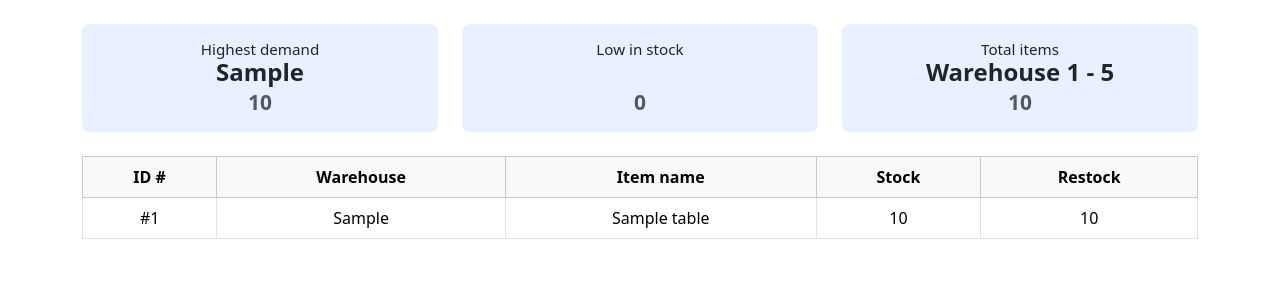
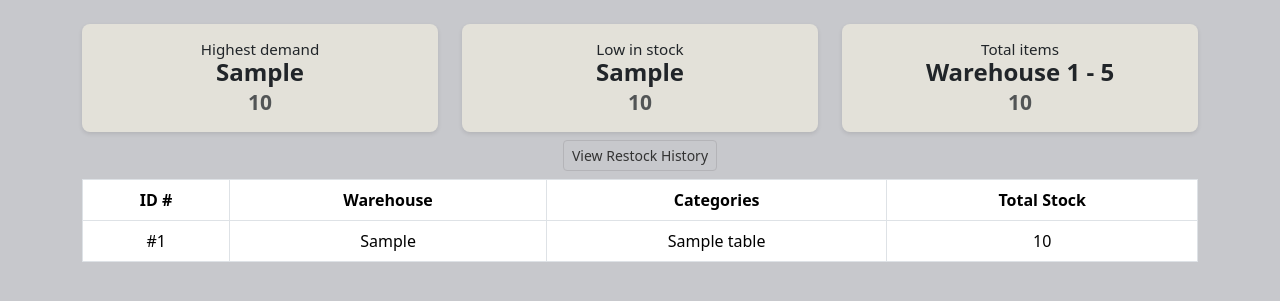
Before and after one commit to bearbrand05/security, a PHP site: page /inventory.php in a window 1280 px wide. Shown: the top 301 px of the page. Run offline with PHP 8.4, Linux system fonts and the light colour scheme; tables that the repository leaves empty hold one stand-in row (values such as "Sample post").

Commit message:
Update inventory.php

```diff
--- a/inventory.php
+++ b/inventory.php
@@ -1,11 +1,9 @@
 <?php
-
 $host = "localhost";
 $user = "root";
 $pass = "";
 $dbname = "inventory_db";
 $mysqli = new mysqli($host, $user, $pass, $dbname);
-
 
 if ($mysqli->connect_error) {
   die("Connection failed: " . $mysqli->connect_error);
@@ -17,24 +15,25 @@ $result = $mysqli->query($query);
 $items = [];
 $totalStock = 0;
 $highestRestock = 0;
-$lowestStock = 0;
+$lowestStock = PHP_INT_MAX;
 $warehouseHighDemand = '';
 $warehouseLowStock = '';
 
 while ($row = $result->fetch_assoc()) {
   $items[] = $row;
   $totalStock += $row['stock_invent'];
+
   if ($row['restock_invent'] > $highestRestock) {
     $highestRestock = $row['restock_invent'];
     $warehouseHighDemand = $row['warehouse'];
   }
+
   if ($row['stock_invent'] < $lowestStock) {
     $lowestStock = $row['stock_invent'];
     $warehouseLowStock = $row['warehouse'];
   }
 }
 ?>
-
 <!DOCTYPE html>
 <html lang="en">
 <head>
@@ -42,18 +41,15 @@ while ($row = $result->fetch_assoc()) {
   <title>Warehouse Dashboard</title>
   <link href="https://cdn.jsdelivr.net/npm/bootstrap@5.3.2/dist/css/bootstrap.min.css" rel="stylesheet">
   <style>
+    body {
+      background-color: #C7C8CC;
+    }
     .info-box {
-      background-color: #e7f1ff;
+      background-color: #E3E1D9;
       border-radius: 8px;
       padding: 1rem;
       text-align: center;
-    }
-
-    td div {
-  display: flex;
-  align-items: center;
-  justify-content: center;
-  gap: 0.5rem;
+      box-shadow: 0 2px 4px rgba(0,0,0,0.1);
     }
 
     .info-box h6 {
@@ -61,30 +57,56 @@ while ($row = $result->fetch_assoc()) {
       font-weight: 400;
       font-size: 0.95rem;
     }
+
     .info-box h4 {
       margin: 0;
       font-weight: 700;
     }
-    table th, table td {
-        vertical-align: middle;
+
+    .table thead {
+      background-color: #C7C8CC;
     }
+
+    .table tbody tr:nth-child(even) {
+      background-color: #F2EFE5;
+    }
+
+    .table tbody tr:hover {
+      background-color: #E3E1D9;
+    }
+
+    .btn-outline-secondary {
+      border-color: #B4B4B8;
+      color: #333;
+    }
+
+    .btn-outline-secondary:hover {
+      background
+      -color: #C7C8CC;
+    }
+
   </style>
 </head>
 <body class="container py-4">
 
-    <div class="row text-center mb-4">
+  <div class="row text-center mb-2">
     <div class="col-md-4">
       <div class="info-box">
         <h6>Highest demand</h6>
         <h4><?= $warehouseHighDemand ?><br><small class="text-muted"><?= number_format($highestRestock) ?></small></h4>
       </div>
     </div>
+
     <div class="col-md-4">
       <div class="info-box">
         <h6>Low in stock</h6>
         <h4><?= $warehouseLowStock ?><br><small class="text-muted"><?= number_format($lowestStock) ?></small></h4>
       </div>
+      <div class="text-center mt-2">
+        <a href="restock_history.php" class="btn btn-outline-secondary btn-sm">View Restock History</a>
       </div>
+    </div>
+
     <div class="col-md-4">
       <div class="info-box">
         <h6>Total items</h6>
@@ -94,67 +116,29 @@ while ($row = $result->fetch_assoc()) {
   </div>
 
   <table class="table table-bordered table-hover text-center">
-    <thead class="table-light">
+    <thead>
       <tr>
         <th>ID #</th>
         <th>Warehouse</th>
-        <th>Item name</th>
-        <th>Stock</th>
-        <th>Restock</th>
-
-
-
+        <th>Categories</th>
+        <th>Total Stock</th>
       </tr>
     </thead>
     <tbody>
       <?php if (empty($items)): ?>
-    <tr>
-      <td colspan="5" class="text-center text-muted">
-        No items in inventory.
-      </td>
-
-    </tr>
+        <tr><td colspan="4" class="text-muted">No items in inventory.</td></tr>
       <?php else: ?>
         <?php foreach ($items as $item): ?>
-      <tr id="row-<?= $item['id_inventory'] ?>">
+          <tr>
             <td>#<?= $item['id_inventory'] ?></td>
             <td><?= htmlspecialchars($item['warehouse']) ?></td>
             <td><?= htmlspecialchars($item['itemname_invent']) ?></td>
             <td><?= $item['stock_invent'] ?></td>
-        <td><?= $item['restock_invent'] ?></td>
-
+          </tr>
         <?php endforeach; ?>
       <?php endif; ?>
     </tbody>
-
-
-
-</tbody>
-
   </table>
 
-<script>
-  function deleteItem(id) {
-    if (confirm("Delete this item?")) {
-      fetch("delete_invent.php?id_inventory=" + id, { method: "GET" })
-        .then(res => res.text())
-        .then(response => {
-          if (response === "success") {
-            document.getElementById("row-" + id).remove();
-          } else {
-            alert("Failed to delete.");
-          }
-        });
-    }
-  }
-
-  function addItem(id) {
-    alert("You clicked Add for ID #" + id);
-    // You can trigger a modal or redirect to an add-item form here
-  }
-
-</script>
-
 </body>
-
 </html>
```
Lines whose indentation alone changed are shown as unchanged.
